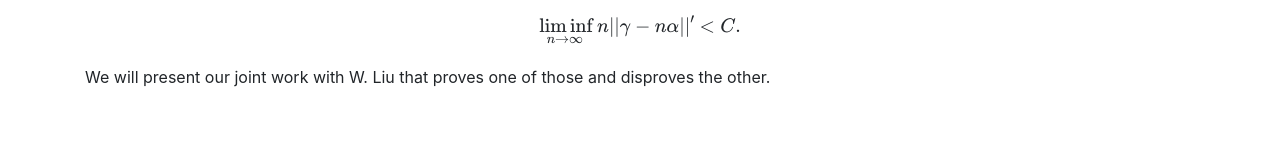
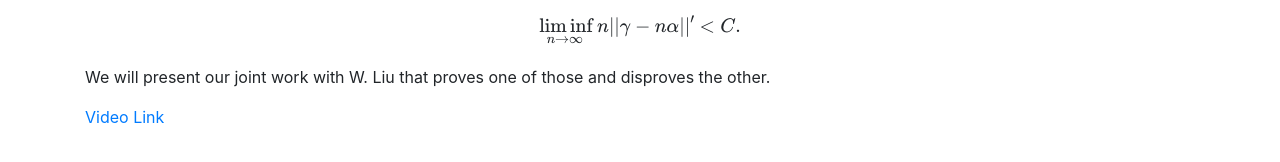
Before and after one commit to lively-cat-lover/DAHD-webinar, a Jekyll site: the page built from _posts/2020-12-16-Jito.md, in a window 1280 px wide. Shown: the part 282-444 px from the top of the page. Built offline with Jekyll 4.4.1, drawn with Linux system fonts in a browser that asks for light colours; formulas are drawn with MathJax 3.

Commit message:
add video link

```diff
--- a/_posts/2020-12-16-Jito.md
+++ b/_posts/2020-12-16-Jito.md
@@ -15,3 +15,5 @@ and that there exists $C$ such that for all $\gamma\in \mathbb{R}$,
 $$\liminf_{n\to \infty}n||\gamma -n\alpha||^{\prime} < C.$$
 
 We will present our joint work with W. Liu that proves one of those and disproves the other.
+
+[Video Link](https://drive.google.com/file/d/1Uit_gqAqSclDVYiThnLWZ8kFKD5J_j7Q/edit)
```
